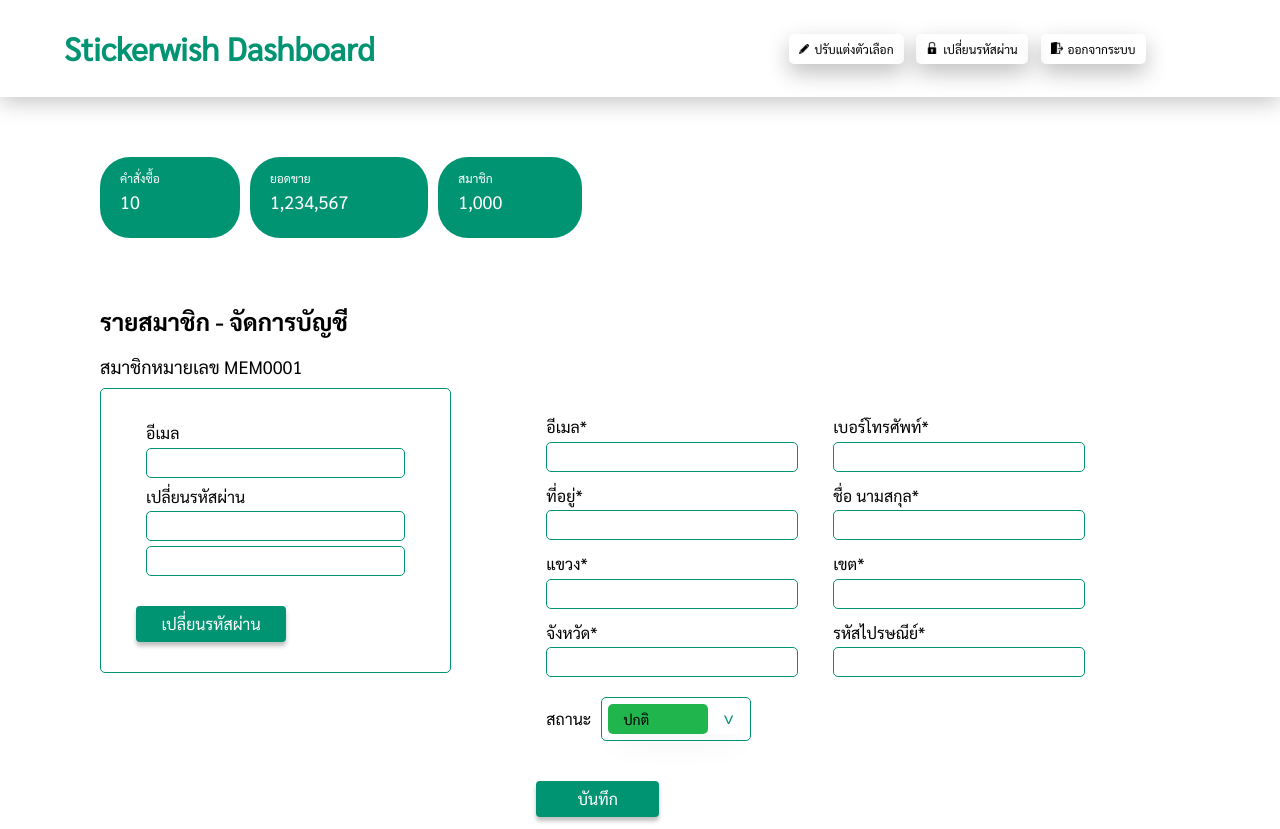
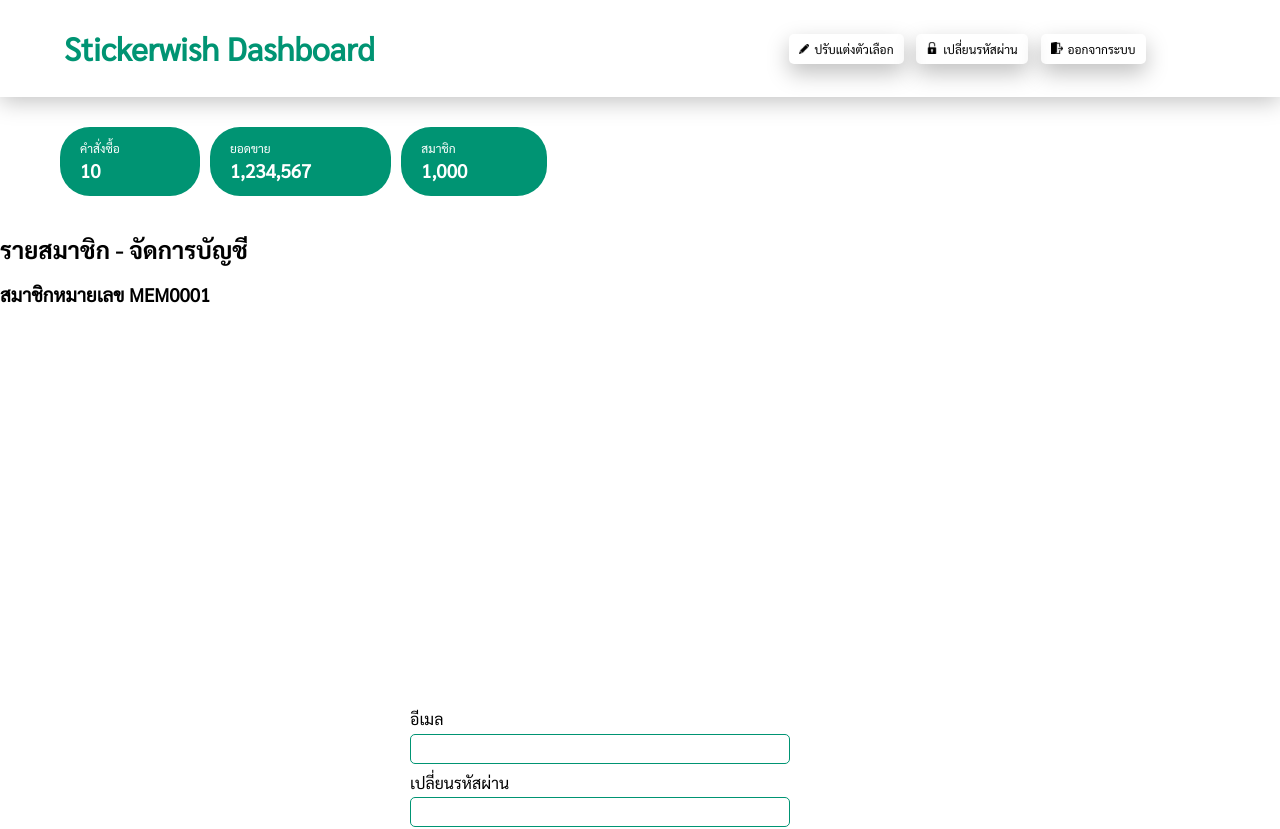
Before and after one commit to Knight-H/e-sticker-frontend, a React (Create React App) app: page /admin/member in a window 1280 px wide. Shown: the top 829 px of the page. Built offline with nearby package versions, Linux system fonts and the light colour scheme.

Commit message:
Changelog - development locally

```diff
--- /dev/null
+++ b/src/components/common-scss/common.module.scss
@@ -0,0 +1,99 @@
+
+$atPageWidth01: 768;
+
+.pageContainer {
+
+    // Contain page content
+
+    @media screen and (max-width: $atPageWidth01){
+        margin: 30px auto 0px auto;
+        padding: 10px;
+    }
+    @media screen and (min-width: $atPageWidth01 ){
+        padding: 30px 10vw 0 5vw; // Follow NavBar
+    }
+
+    display: flex;
+    flex-direction: column;
+
+    max-width: 1200px;
+
+    h2 {
+        margin-bottom: 20px;
+    }
+
+}
+
+@mixin conditionalFlexing {
+
+    // Ensure the component isn't squeezed before wrapping
+
+    @media screen and (max-width: $atPageWidth01){
+        flex-direction: column;
+    }
+    @media screen and (min-width: $atPageWidth01){
+        flex-direction: row;
+    }
+}
+
+@mixin conditionalWidth {
+
+    // Fix component size when screen is large otherwise 100%
+
+    @media screen and (max-width: $atPageWidth01){
+        width: 100%;
+    }
+    @media screen and (min-width: $atPageWidth01){
+        width: 450px;
+    }
+}
+
+@mixin conditionalPadding {
+
+    // Different padding when there are 2 columns
+
+    @media screen and (max-width: $atPageWidth01){
+        padding: 15px;
+    }
+    @media screen and (min-width: $atPageWidth01){
+        padding: 30px 85px;
+    }
+}
+
+.testExists {
+    padding: 200px;
+    border-color: red;
+    border-radius: 5px;
+}
+
+.flexWrapper{
+    @include conditionalFlexing();
+
+    display: flex;
+    flex-wrap: wrap;
+    align-items: flex-start;
+}
+
+
+.loginCredentials {
+    @include conditionalWidth;
+
+    flex: 1;
+
+    padding: 30px 35px;
+    border: 1px solid #009473;
+    border-radius: 5px;
+}
+
+.userInfo {
+    @include conditionalPadding();
+
+    flex: 2;
+
+    // Override default behavior
+
+    div { // Reason: Does not align with button
+        margin: 0;
+    }
+
+}
--- a/src/components/home/index.module.scss
+++ b/src/components/home/index.module.scss
@@ -304,14 +304,17 @@
 
     }
     .cardWrapper {
-        display:flex;
-        flex-wrap: wrap;
+        display: flex;
+        flex-direction: row;
+        // flex-wrap: wrap;
+        overflow-x: scroll;
         // width: 80%;
-        // margin:auto;
-        justify-content: center;
+        // margin: auto;
+        // justify-content: center;
     }
     .card {
-        width: 237px;
+        // width: 237px;
+        min-width: 237px;
         height: 310px;
         margin: 10px;
         padding-top: 24px;
@@ -327,7 +330,11 @@
         justify-content: flex-start;
         align-items: center;
 
-        position:relative;
+        position: relative;
+
+        // flex: 1;
+        // flex-grow: 1;
+        // flex-basis: 0;
 
         button {
             position:absolute;
--- a/src/components/location-fields/index.js
+++ b/src/components/location-fields/index.js
@@ -13,7 +13,7 @@
                     <div className={styles.gridItem}>
                         <div className={styles.formControl}>
                             <p>อีเมล* <ErrorMessage name="email" render={msg => <span style={{color: "red"}}>{msg}</span>}/></p>
-                            <Field name="email" type="email" value={email} disabled={emailDisabled} />
+                            <Field name="email" type="email" value={email || undefined} disabled={emailDisabled} />
                         </div>
                     </div>
 
--- a/src/components/member/index.js
+++ b/src/components/member/index.js
@@ -2,9 +2,10 @@
 import styles from './index.module.scss';
 import { ReactComponent as IconArrow } from './icon-arrow.svg';
 import LocationFieldsComponent from '../location-fields';
-import LoginCredentialsComponent from '../login-credentials';
+import LoginCredentialsComponent, { LoginCredentialsComponent2 } from '../login-credentials';
 import AdminKpi from '../admin-kpi';
 import { Formik, Field, Form, withFormik } from "formik";
+
 
 // const useInputChange = () => {
 //     const [input, setInput] = useState({})
@@ -28,6 +29,7 @@
         setDropDawn(e.value);
     };
 
+    console.log(styles)
     // const [accountState, setAccountState] = useState(0)
 
     // useEffect(() => {
@@ -37,25 +39,25 @@
     // }, []);
 
     return (
-        <main className={styles.container}>
+        <main className={styles.pageContainer}>
 
             <section className={styles.section1}>
                 <AdminKpi kpi={{ "order": 10, "sales": 1234567, "member": 1000 }} />
             </section>
 
-            <section className={styles.section1}>
+            {/* <section className={styles.section1}> */}
 
                 <h2>รายสมาชิก - จัดการบัญชี</h2>
                 <h3>สมาชิกหมายเลข MEM0001</h3>
 
-                <div className={styles.flexWrapper}>
+                <div className={styles.testExists}>
 
-                    <section className={styles.loginCredentials}>
-                        <LoginCredentialsComponent isRegistering={false} />
+                    <section className={styles.testExists}>
+                    {/* <section style={{padding: "100px"}}> */}
+                        <LoginCredentialsComponent2 isRegistering={false} />
                     </section>
 
-                    <section className={styles.userInfo}>
-                        <Form>
+                        <Form className={styles.userInfo}>
                             <LocationFieldsComponent onlyLocation={false} />
 
                             <div className={styles.row}>
@@ -77,8 +79,8 @@
 
                                     {/* The dropdown options */}
                                     <ul className={styles.selectBoxList}>
-                                        <li><label className={`${styles.selectBoxOption} ${styles.comboBoxStatusGreen}`} for="0">ปกติ</label></li>
-                                        <li><label className={`${styles.selectBoxOption} ${styles.comboBoxStatusRed}`} for="1">แบน</label></li>
+                                        <li><label className={`${styles.selectBoxOption} ${styles.comboBoxStatusGreen}`} value="0">ปกติ</label></li>
+                                        <li><label className={`${styles.selectBoxOption} ${styles.comboBoxStatusRed}`} value="1">แบน</label></li>
                                     </ul>
 
                                 </div>
@@ -86,10 +88,9 @@
 
                             <Field type="submit" className={styles.greenButton} value="บันทึก" />
                         </Form>
-                    </section>
 
                 </div>
-            </section>
+            {/* </section> */}
         </main>
     )
 }
@@ -123,5 +124,5 @@
     }
 })(MemberComponent)
 
-MemberComponent = EnhancedMemberComponent
-export default MemberComponent;
+// MemberComponent = EnhancedMemberComponent
+export default EnhancedMemberComponent;
--- a/src/components/member/index.module.scss
+++ b/src/components/member/index.module.scss
@@ -1,5 +1,5 @@
+@import "../common-scss/common.module.scss";
 @import "../../variables";
-
 
 .section1 {
     width: 90%;
@@ -16,27 +16,57 @@
     align-items: flex-start;
 }
 
-.formControl {
-    // margin-top: 10px;
-    // border: 3px solid red;
 
-    width: 100%;
+.loginCredentials {
+    @include conditionalWidth;
 
-    p {
-        margin: 0px;
-        padding-bottom: 5px;
+    flex: 1;
+
+    padding: 30px 35px;
+    border: 1px solid #009473;
+    border-radius: 5px;
+}
+
+.userInfo {
+    @include conditionalPadding();
+
+    flex: 2;
+
+    // Override default behavior
+
+    div { // Reason: Does not align with button
+        margin: 0;
     }
 
-    input {
-        border: 1px solid #009473;
-        border-radius: 5px;
-        height: 30px;
-        width: 100%;
-        padding: 0px 0px 0px 5px;
+}
 
-        margin-bottom: 5px;
-    }
-}
+// .flexWrapper{
+//     display: flex;
+//     flex-wrap: wrap;
+//     align-items: flex-start;
+// }
+
+// .formControl {
+//     // margin-top: 10px;
+//     // border: 3px solid red;
+
+//     width: 100%;
+
+//     p {
+//         margin: 0px;
+//         padding-bottom: 5px;
+//     }
+
+//     input {
+//         border: 1px solid #009473;
+//         border-radius: 5px;
+//         height: 30px;
+//         width: 100%;
+//         padding: 0px 0px 0px 5px;
+
+//         margin-bottom: 5px;
+//     }
+// }
 
 
 .container {
@@ -75,25 +105,6 @@
     }
 }
 
-.flexWrapper{
-    display: flex;
-    flex-wrap: wrap;
-    align-items: flex-start;
-}
-
-.loginCredentials {
-    flex: 1;
-
-    padding: 30px 35px;
-    border: 1px solid #009473;
-    border-radius: 5px;
-}
-
-.userInfo {
-    flex: 2;
-
-    padding: 30px 85px;
-}
 
 .greenButton{
     margin-top: 20px;
```
